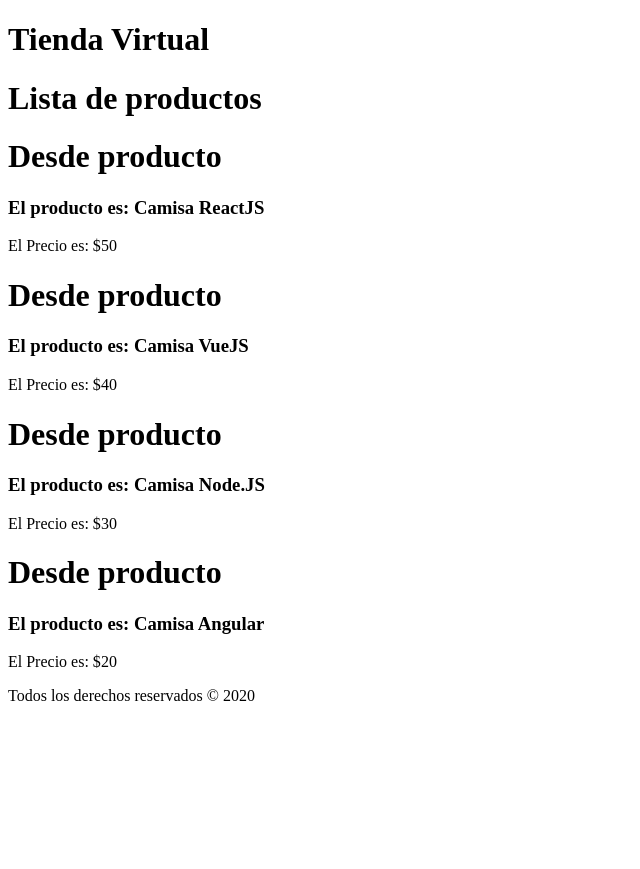
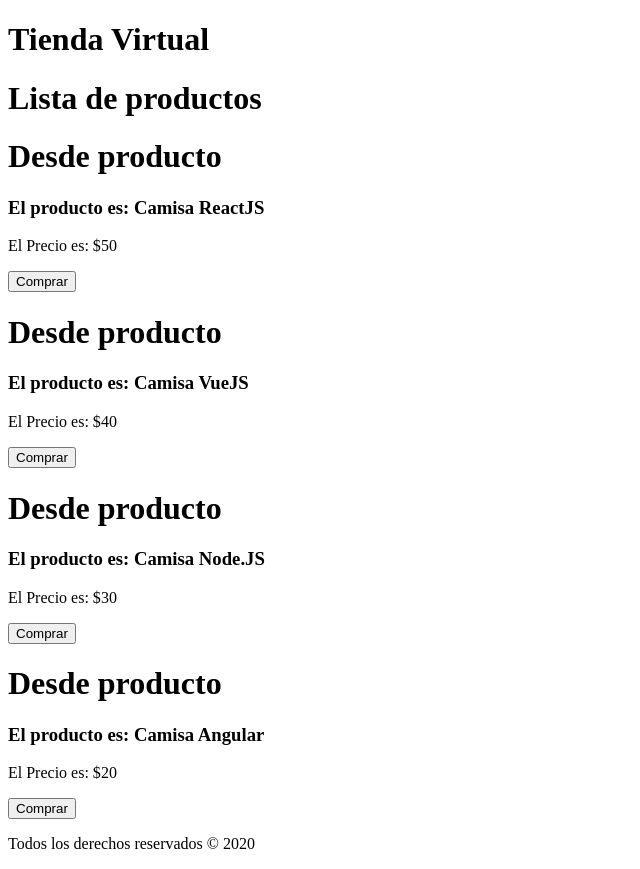
Before and after one commit to FranMolleda/Basicos-React, a React (Create React App) app: page / in a window 1280 px wide. Shown: the whole page, without its empty margins (0-640 px from the left). Before the commit the page ends 800 px from the top, so only its background shows below. Built offline with nearby package versions, Linux system fonts and the light colour scheme.

Commit message:
Evento botón Compras

```diff
--- a/src/components/Producto.js
+++ b/src/components/Producto.js
@@ -2,11 +2,20 @@ import React from "react";
 
 const Producto = ({ productos }) => {
   const { nombre, precio, id } = productos;
+
+  //Agregar producto al carrito
+  const seleccionarProducto = (id) => {
+    console.log("Comprando...", id);
+  };
+
   return (
     <>
       <h1>Desde producto</h1>
       <h3>El producto es: {nombre}</h3>
       <p>El Precio es: ${precio}</p>
+      <button type="button" onClick={() => seleccionarProducto(id)}>
+        Comprar
+      </button>
     </>
   );
 };
```
